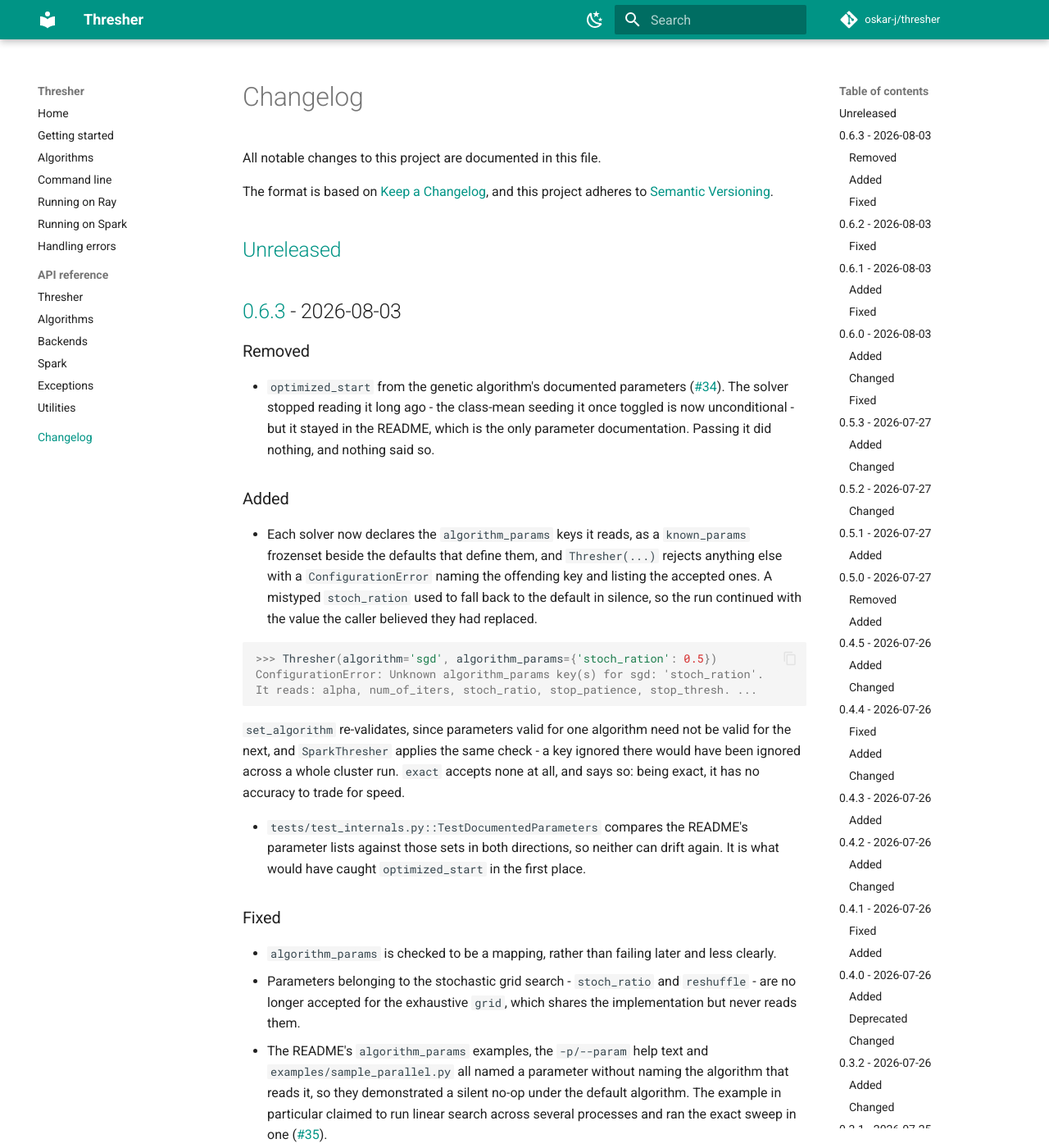
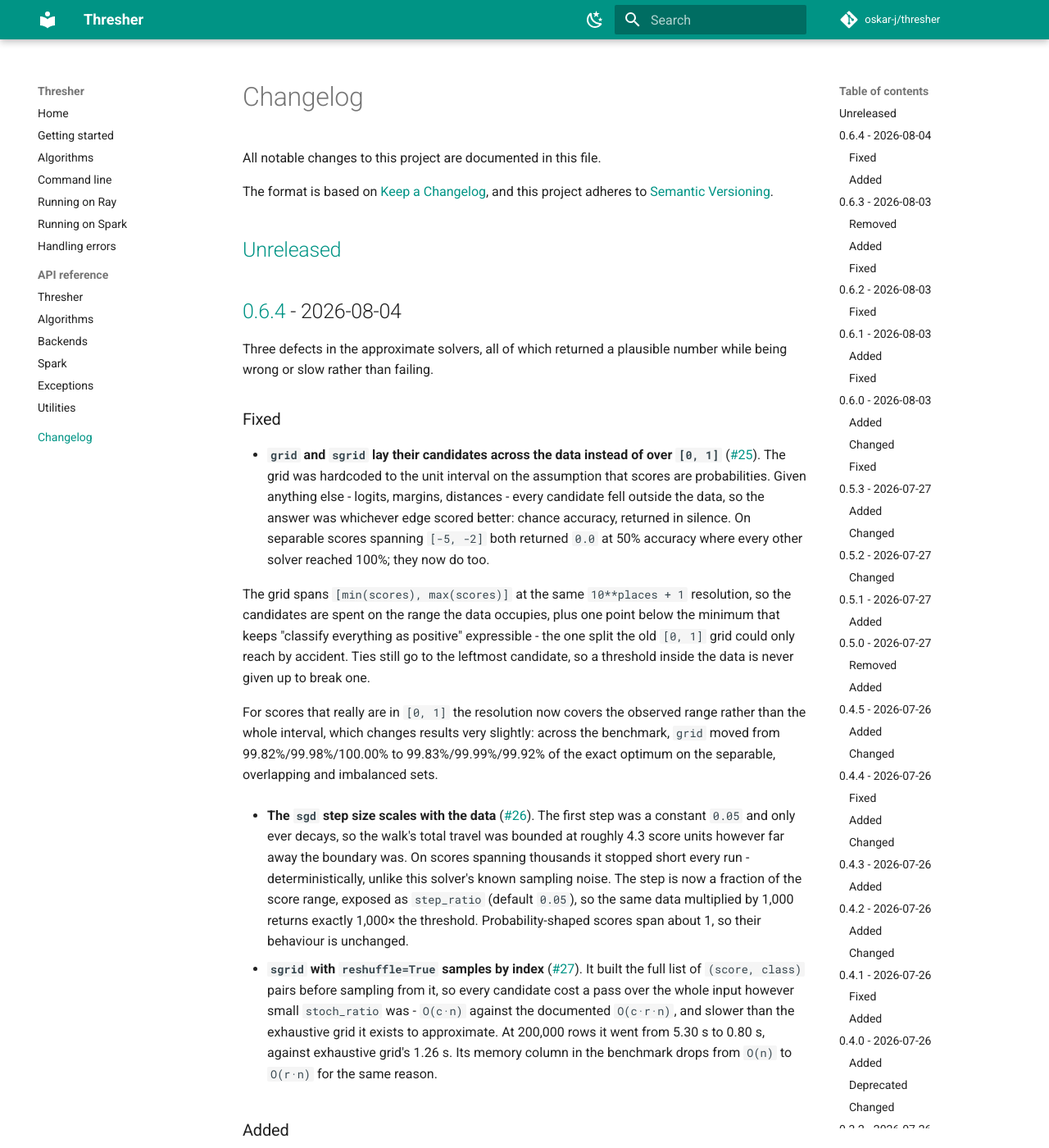
Before and after one commit to oskar-j/thresher, an MkDocs documentation site: the page built from docs/changelog.md, in a window 1280 px wide and 1400 px high. Shown: the whole window at 82% size. Built offline with MkDocs 1.6.1 and Material for MkDocs 9.7.7, drawn with Linux system fonts in a browser that asks for light colours; comment, search, counter and statistics services are not loaded; some of the changed text lies outside the part shown.

Commit message:
Cut 0.6.4: version bump and release notes
Co-Authored-By: Claude Fable 5 <noreply@anthropic.com>

```diff
--- a/docs/changelog.md
+++ b/docs/changelog.md
@@ -8,6 +8,55 @@ The format is based on [Keep a Changelog](https://keepachangelog.com/en/1.1.0/),
 and this project adheres to [Semantic Versioning](https://semver.org/spec/v2.0.0.html).
 
 ## [Unreleased]
+
+## [0.6.4] - 2026-08-04
+
+Three defects in the approximate solvers, all of which returned a plausible number while
+being wrong or slow rather than failing.
+
+### Fixed
+
+- **`grid` and `sgrid` lay their candidates across the data instead of over `[0, 1]`**
+  ([#25]). The grid was hardcoded to the unit interval on the assumption that scores are
+  probabilities. Given anything else - logits, margins, distances - every candidate fell
+  outside the data, so the answer was whichever edge scored better: chance accuracy,
+  returned in silence. On separable scores spanning `[-5, -2]` both returned `0.0` at 50%
+  accuracy where every other solver reached 100%; they now do too.
+
+  The grid spans `[min(scores), max(scores)]` at the same `10**places + 1` resolution, so
+  the candidates are spent on the range the data occupies, plus one point below the
+  minimum that keeps "classify everything as positive" expressible - the one split the
+  old `[0, 1]` grid could only reach by accident. Ties still go to the leftmost candidate,
+  so a threshold inside the data is never given up to break one.
+
+  For scores that really are in `[0, 1]` the resolution now covers the observed range
+  rather than the whole interval, which changes results very slightly: across the
+  benchmark, `grid` moved from 99.82%/99.98%/100.00% to 99.83%/99.99%/99.92% of the exact
+  optimum on the separable, overlapping and imbalanced sets.
+
+- **The `sgd` step size scales with the data** ([#26]). The first step was a constant
+  `0.05` and only ever decays, so the walk's total travel was bounded at roughly 4.3 score
+  units however far away the boundary was. On scores spanning thousands it stopped short
+  every run - deterministically, unlike this solver's known sampling noise. The step is
+  now a fraction of the score range, exposed as `step_ratio` (default `0.05`), so the same
+  data multiplied by 1,000 returns exactly 1,000× the threshold. Probability-shaped scores
+  span about 1, so their behaviour is unchanged.
+
+- **`sgrid` with `reshuffle=True` samples by index** ([#27]). It built the full list of
+  `(score, class)` pairs before sampling from it, so every candidate cost a pass over the
+  whole input however small `stoch_ratio` was - `O(c·n)` against the documented `O(c·r·n)`,
+  and slower than the exhaustive grid it exists to approximate. At 200,000 rows it went
+  from 5.30 s to 0.80 s, against exhaustive grid's 1.26 s. Its memory column in the
+  benchmark drops from `O(n)` to `O(r·n)` for the same reason.
+
+### Added
+
+- `step_ratio` for `sgd`, above. Documented in the README and `docs/algorithms.md`, which
+  the parity test added in 0.6.3 insisted on before this would build.
+
+[#25]: https://github.com/oskar-j/thresher/issues/25
+[#26]: https://github.com/oskar-j/thresher/issues/26
+[#27]: https://github.com/oskar-j/thresher/issues/27
 
 ## [0.6.3] - 2026-08-03
 
@@ -819,7 +868,8 @@ same as in 0.2.3. This release is about the shape of the project.
 - Naive 2-dimensional stochastic gradient descent algorithm.
 - Evolutionary (genetic) algorithm.
 
-[Unreleased]: https://github.com/oskar-j/thresher/compare/v0.6.3...HEAD
+[Unreleased]: https://github.com/oskar-j/thresher/compare/v0.6.4...HEAD
+[0.6.4]: https://github.com/oskar-j/thresher/compare/v0.6.3...v0.6.4
 [0.6.3]: https://github.com/oskar-j/thresher/compare/v0.6.2...v0.6.3
 [0.6.2]: https://github.com/oskar-j/thresher/compare/v0.6.1...v0.6.2
 [0.6.1]: https://github.com/oskar-j/thresher/compare/v0.6.0...v0.6.1
--- a/pyproject.toml
+++ b/pyproject.toml
@@ -1,6 +1,6 @@
 [project]
 name = "thresher-py"
-version = "0.6.3"
+version = "0.6.4"
 description = "Find threshold for fine-tuning output from predict_proba"
 readme = "README.md"
 requires-python = ">=3.10"
```
Also changed, not shown: CHANGELOG.md (+51 -1 lines), 1 other file.
